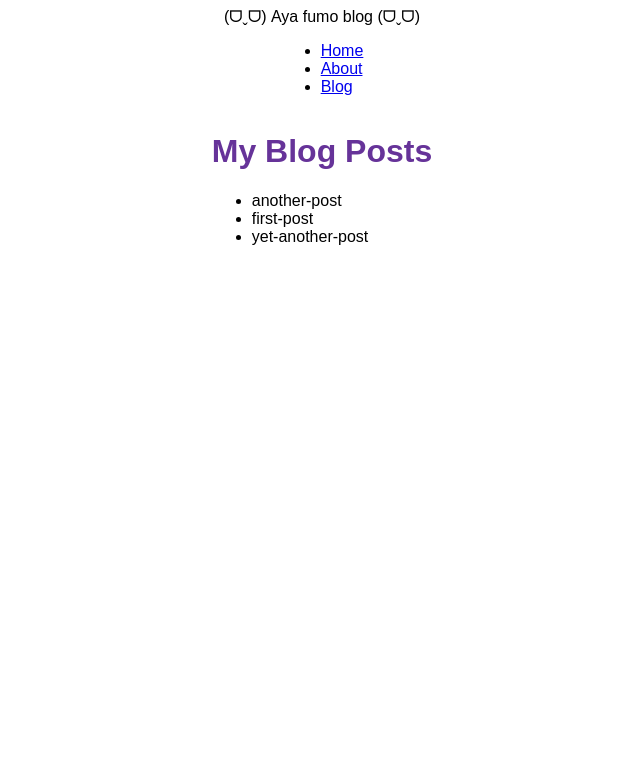
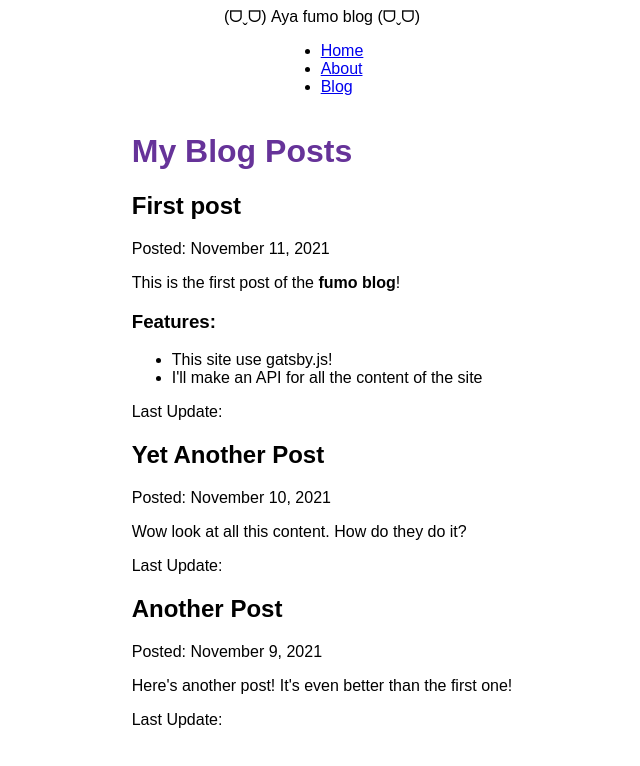
Before and after one commit to Santaka1882/gatsby-first, a Gatsby site: page /blog in a window 1280 px wide. Shown: the whole page, without its empty margins (318-958 px from the left). Built offline with nearby package versions, Linux system fonts and the light colour scheme; Gatsby itself is replaced by a stand-in of ours.

Commit message:
Blog Posts

```diff
--- a/gatsby-config.js
+++ b/gatsby-config.js
@@ -11,7 +11,8 @@ module.exports = {
       options: {
         name: `posts`,
         path: `${__dirname}/posts`,
-      }
-    }
+      },
+    },
+    "gatsby-plugin-mdx",
   ],
 };
--- a/package.json
+++ b/package.json
@@ -15,8 +15,11 @@
     "clean": "gatsby clean"
   },
   "dependencies": {
+    "@mdx-js/mdx": "^1.6.22",
+    "@mdx-js/react": "^1.6.22",
     "gatsby": "^4.1.0",
     "gatsby-plugin-image": "^2.1.0",
+    "gatsby-plugin-mdx": "^3.1.0",
     "gatsby-plugin-sharp": "^4.1.0",
     "gatsby-source-filesystem": "^4.1.0",
     "react": "^17.0.1",
--- a/posts/another-post.mdx
+++ b/posts/another-post.mdx
@@ -0,0 +1,6 @@
+---
+title: "Another Post"
+date: "2021-11-09"
+---
+
+Here's another post! It's even better than the first one!
--- a/posts/first-post.mdx
+++ b/posts/first-post.mdx
@@ -0,0 +1,11 @@
+---
+title: "First post"
+date: "2021-11-11"
+---
+
+This is the first post of the **fumo blog**!
+
+### Features:
+
+* This site use gatsby.js!
+* I'll make an API for all the content of the site
--- a/posts/yet-another-post.mdx
+++ b/posts/yet-another-post.mdx
@@ -0,0 +1,6 @@
+---
+title: "Yet Another Post"
+date: "2021-11-10"
+---
+
+Wow look at all this content. How do they do it?
--- a/src/pages/blog.jsx
+++ b/src/pages/blog.jsx
@@ -1,31 +1,46 @@
 import React from "react";
 import { graphql } from "gatsby";
+import { MDXRenderer } from "gatsby-plugin-mdx";
 import Layout from "../components/Layout";
 
 const BlogPage = ({ data }) => {
   return (
     <Layout pageTitle='My Blog Posts'>
-      <ul>
-        {
-          data.allFile.nodes.map(node => (
-            <li key={node.name}>
-              {node.name}
-            </li>
-          ))
-        }
-      </ul>
+      {
+        data.allMdx.nodes.map(node => (
+          <article key={node.id}>
+            <h2>{node.frontmatter.title}</h2>
+            <p>Posted: {node.frontmatter.date}</p>
+            <MDXRenderer>
+              {node.body}
+            </MDXRenderer>
+            <p>Last Update: {node.parent.modifiedTime}</p>
+          </article>
+        ))
+      }
     </Layout>
   )
 }
 
 export const query = graphql`
-  query {
-    allFile(filter: {sourceInstanceName: {eq: "posts"}}) {
+  query  {
+    allMdx(sort: {fields: frontmatter___date, order: DESC}) {
       nodes {
-        name
+        frontmatter {
+          title
+          date(formatString: "MMMM D, YYYY")
+        }
+        id
+        body
+        parent {
+          ... on File {
+            modifiedTime(formatString: "MMMM D, YYYY")
+          }
+        }
       }
     }
   }
+
 `
 
 export default BlogPage
```
Also changed, not shown: 1 other file.
